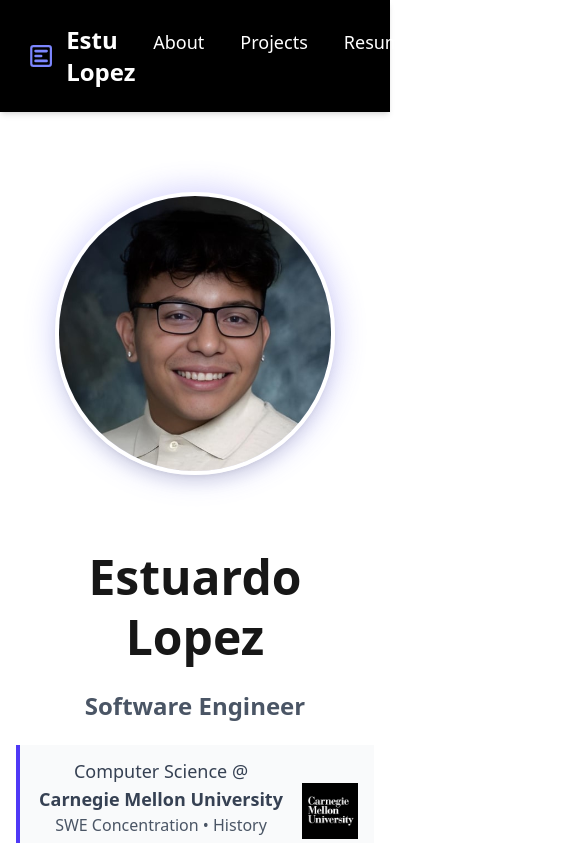
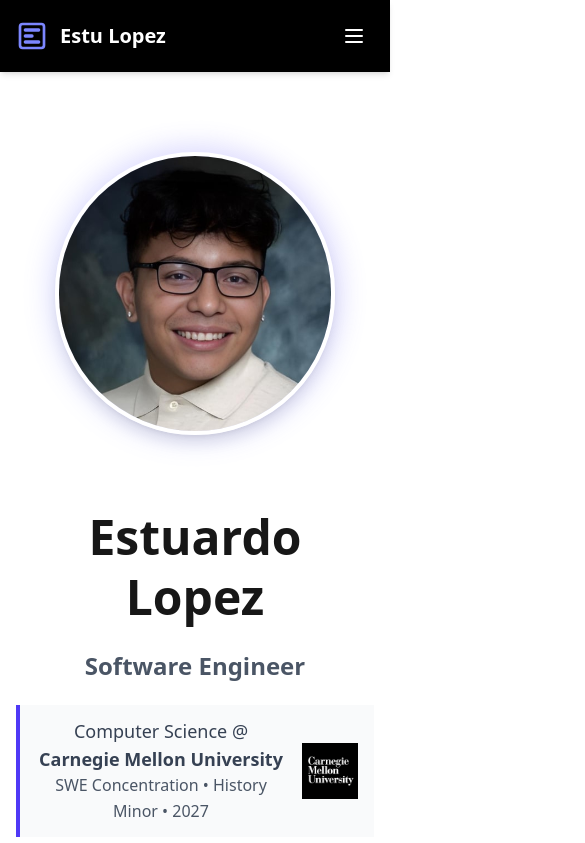
Before and after one commit to estulpz202/personal-website, a Next.js app: page / in a window 390 px wide. Shown: the top 843 px of the page, 585 px wide, since content can reach past the window. Built offline with nearby package versions, Linux system fonts and the light colour scheme.

Commit message:
Enhance Header and NavLink components with mobile menu support and improved responsiveness.

```diff
--- a/src/app/globals.css
+++ b/src/app/globals.css
@@ -33,6 +33,7 @@ body {
   font-family: var(--font-sans), Arial, Helvetica, sans-serif;
   line-height: 1.6;
   font-size: 1rem;
+  overflow-x: hidden; /* Prevent horizontal scroll on mobile */
 }
 
 /* Enable smooth scrolling behavior site-wide */
@@ -138,6 +139,7 @@ h6 {
  * 3D Card Flip Utilities
  * Used for interactive flip card components
  */
+
 .perspective {
   perspective: 2000px;
 }
@@ -168,3 +170,33 @@ h6 {
 .flip-card.flipped .flip-card-inner {
   transform: rotateY(180deg);
 }
+
+/*
+ * Mobile menu transitions
+ */
+
+.mobile-menu-enter {
+  max-height: 0;
+  opacity: 0;
+}
+
+.mobile-menu-enter-active {
+  max-height: 500px;
+  opacity: 1;
+  transition:
+    max-height 300ms ease,
+    opacity 300ms ease;
+}
+
+.mobile-menu-exit {
+  max-height: 500px;
+  opacity: 1;
+}
+
+.mobile-menu-exit-active {
+  max-height: 0;
+  opacity: 0;
+  transition:
+    max-height 300ms ease,
+    opacity 300ms ease;
+}
--- a/src/components/layout/Header.tsx
+++ b/src/components/layout/Header.tsx
@@ -1,4 +1,7 @@
+'use client';
+
 import Link from 'next/link';
+import { useState, useEffect } from 'react';
 import Icon from '@/components/ui/Icon';
 import NavLink from './NavLink';
 
@@ -31,44 +34,179 @@ const socialLinks = [
 
 /**
  * Header - Site-wide navigation header, provides consistent navigation across all pages.
+ *
  * Displays the site logo, main navigation links, and social media links.
+ * Fully responsive with mobile hamburger menu for smaller screens.
  */
 export default function Header() {
+  const [isMenuOpen, setIsMenuOpen] = useState(false);
+  const [scrolled, setScrolled] = useState(false);
+  const [isTouchDevice, setIsTouchDevice] = useState(false);
+
+  // Detect touch capability and listen for resize/scroll events
+  useEffect(() => {
+    // Check if device has touch capability
+    const detectTouch = () => {
+      setIsTouchDevice('ontouchstart' in window || navigator.maxTouchPoints > 0);
+    };
+
+    // Run touch detection immediately
+    detectTouch();
+
+    const handleResize = () => {
+      // Re-detect touch capability (for connected/disconnected inputs)
+      detectTouch();
+
+      // Close mobile menu on larger screens
+      if (window.innerWidth >= 768) {
+        setIsMenuOpen(false);
+      }
+    };
+
+    // Track scroll position for header styling
+    const handleScroll = () => {
+      setScrolled(window.scrollY > 10);
+    };
+
+    window.addEventListener('resize', handleResize);
+    window.addEventListener('scroll', handleScroll);
+
+    return () => {
+      window.removeEventListener('resize', handleResize);
+      window.removeEventListener('scroll', handleScroll);
+    };
+  }, []);
+
+  // Toggle mobile menu
+  const toggleMenu = () => {
+    setIsMenuOpen(!isMenuOpen);
+  };
+
+  // Determine logo link class based on touch capability
+  const logoLinkClass = isTouchDevice
+    ? 'flex items-center space-x-3 text-white hover:text-white'
+    : 'flex items-center space-x-3 nav-link';
+
   return (
-    <header className="bg-black text-white shadow-md">
-      <div className="max-w-5xl mx-auto px-7 py-6 flex justify-between items-center">
+    <header
+      className={`bg-black text-white shadow-md sticky top-0 z-50 transition-shadow duration-300 ${scrolled ? 'shadow-lg' : ''}`}
+    >
+      <div className="max-w-5xl mx-auto px-4 sm:px-6 py-4 lg:py-6">
+        <div className="flex justify-between items-center">
           {/* Logo and site name link to homepage */}
-        <Link href="/" className="flex items-center space-x-3 nav-link">
-          <Icon name="e-logo" className="w-10 h-10 text-indigo-400" />
-          <span className="text-2xl font-semibold">Estu Lopez</span>
+          <Link href="/" className={logoLinkClass} onClick={() => setIsMenuOpen(false)}>
+            <Icon name="e-logo" className="w-8 h-8 sm:w-10 sm:h-10 text-indigo-400" />
+            <span className="text-xl sm:text-2xl font-semibold">Estu Lopez</span>
           </Link>
 
-        <div className="flex items-center space-x-20">
+          {/* Desktop Navigation - hidden on smaller screens */}
+          <div className="hidden md:flex items-center space-x-8">
             {/* Primary navigation menu */}
             <nav aria-label="Main navigation">
-            <ul className="flex space-x-8 text-lg font-small m-0 p-0 list-none">
+              <ul className="flex space-x-6 text-base font-medium m-0 p-0 list-none">
                 {navLinks.map((link) => (
                   <li key={link.href}>
-                  <NavLink href={link.href}>{link.label}</NavLink>
+                    <NavLink href={link.href} isTouchDevice={isTouchDevice}>
+                      {link.label}
+                    </NavLink>
                   </li>
                 ))}
               </ul>
             </nav>
 
             {/* Social media profile links */}
-          <div className="flex items-center space-x-6">
+            <div className="flex items-center space-x-4">
               {socialLinks.map((social) => (
                 <a
                   key={social.name}
                   href={social.href}
                   target="_blank"
                   rel="noopener noreferrer"
-                className="nav-link hover:scale-110"
+                  className={
+                    isTouchDevice
+                      ? 'text-white hover:text-white transition-transform'
+                      : 'nav-link hover:scale-110 transition-transform'
+                  }
                   aria-label={social.name}
                 >
                   <Icon
                     name={social.icon as 'github' | 'linkedin'}
-                  className="w-8 h-8 fill-current"
+                    className="w-6 h-6 sm:w-7 sm:h-7 fill-current"
+                  />
+                </a>
+              ))}
+            </div>
+          </div>
+
+          {/* Mobile menu button - visible only on smaller screens */}
+          <button
+            className="md:hidden flex items-center text-white p-2"
+            onClick={toggleMenu}
+            aria-expanded={isMenuOpen}
+            aria-label="Toggle menu"
+          >
+            <svg
+              xmlns="http://www.w3.org/2000/svg"
+              className="h-6 w-6"
+              fill="none"
+              viewBox="0 0 24 24"
+              stroke="currentColor"
+            >
+              {isMenuOpen ? (
+                <path
+                  strokeLinecap="round"
+                  strokeLinejoin="round"
+                  strokeWidth={2}
+                  d="M6 18L18 6M6 6l12 12"
+                />
+              ) : (
+                <path
+                  strokeLinecap="round"
+                  strokeLinejoin="round"
+                  strokeWidth={2}
+                  d="M4 6h16M4 12h16M4 18h16"
+                />
+              )}
+            </svg>
+          </button>
+        </div>
+
+        {/* Mobile menu - slides in from top when active */}
+        <div
+          className={`md:hidden overflow-hidden transition-all duration-300 ease-in-out ${
+            isMenuOpen
+              ? 'max-h-[500px] opacity-100 mt-4 border-t border-gray-700 pt-4'
+              : 'max-h-0 opacity-0 mt-0'
+          }`}
+        >
+          <nav className="flex flex-col space-y-4 mb-6">
+            {navLinks.map((link) => (
+              <NavLink
+                key={link.href}
+                href={link.href}
+                className="text-lg px-2 py-2"
+                onClick={() => setIsMenuOpen(false)}
+                isTouchDevice={true}
+              >
+                {link.label}
+              </NavLink>
+            ))}
+          </nav>
+
+          {/* Social links in mobile menu */}
+          <div className="flex space-x-6 pt-2 border-t border-gray-700">
+            {socialLinks.map((social) => (
+              <a
+                key={social.name}
+                href={social.href}
+                target="_blank"
+                rel="noopener noreferrer"
+                className="text-white hover:text-white p-2"
+                aria-label={social.name}
+              >
+                <Icon
+                  name={social.icon as 'github' | 'linkedin'}
+                  className="w-6 h-6 fill-current"
                 />
               </a>
             ))}
--- a/src/components/layout/NavLink.tsx
+++ b/src/components/layout/NavLink.tsx
@@ -10,6 +10,8 @@ type NavLinkProps = {
   href: string;
   children: React.ReactNode;
   className?: string;
+  onClick?: () => void;
+  isTouchDevice?: boolean;
 };
 
 /**
@@ -17,20 +19,31 @@ type NavLinkProps = {
  *
  * Renders a link that automatically shows active state when the current
  * URL matches the link's destination. Inactive links display a hover animation.
+ * Now includes support for mobile menu with onClick handler.
  */
-export default function NavLink({ href, children, className = '' }: NavLinkProps) {
+export default function NavLink({
+  href,
+  children,
+  className = '',
+  onClick,
+  isTouchDevice = false,
+}: NavLinkProps) {
   // Get current path to determine if this link is active
   const pathname = usePathname();
   const isActive = pathname === href;
 
+  // Determine if we should show hover effects
+  const showHoverEffect = !isTouchDevice;
+
   return (
     <Link
       href={href}
-      className={`nav-link relative py-2 px-1 group ${isActive ? 'nav-link-active' : ''} ${className}`}
+      className={`${!isTouchDevice ? 'nav-link' : ''} relative py-1 px-1 group ${isActive ? 'nav-link-active' : ''} ${className}`}
+      onClick={onClick}
     >
       {children}
       {/* Animated underline effect that appears on hover for inactive links */}
-      {!isActive && (
+      {!isActive && showHoverEffect && (
         <span className="absolute bottom-0 left-0 w-full h-0.5 bg-indigo-500 scale-x-0 group-hover:scale-x-100 transition-transform duration-200 ease-out" />
       )}
     </Link>
```
Lines whose indentation alone changed are shown as unchanged.
